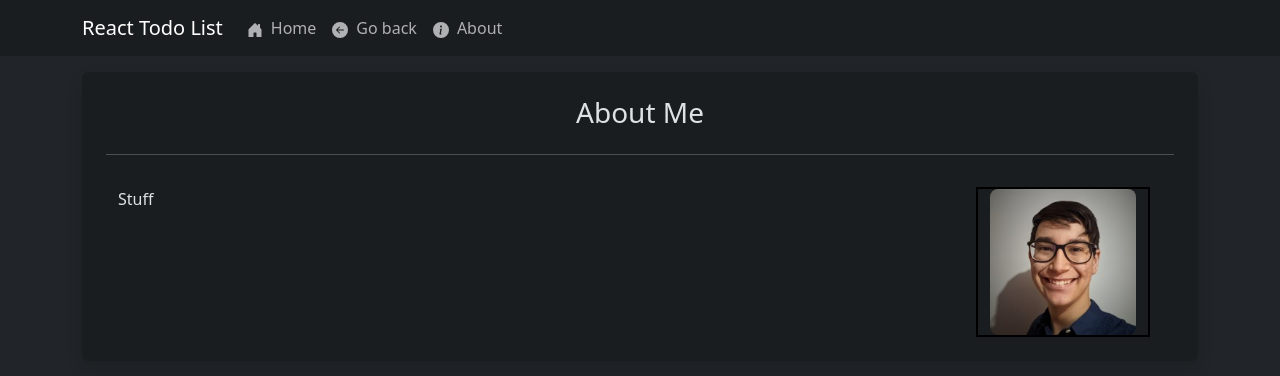
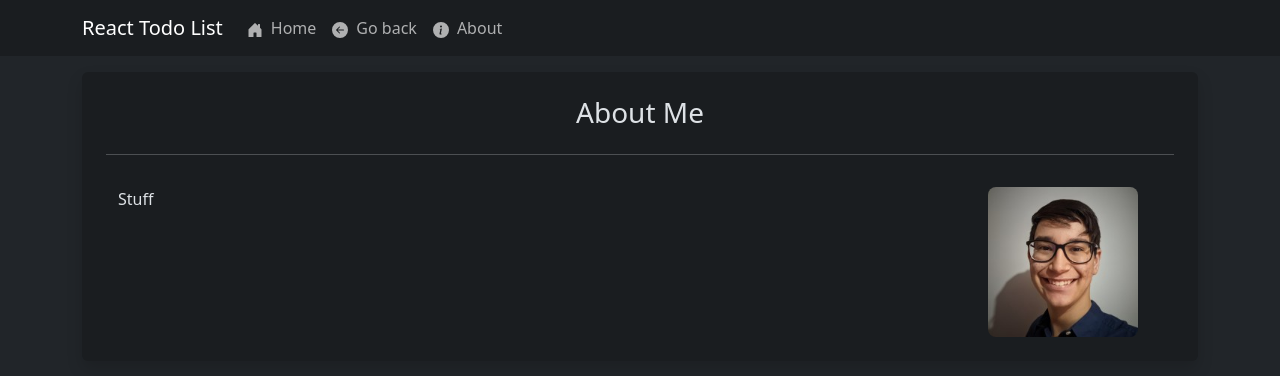
Before and after one commit to davidbasilefilho/react-todo-list, a React (Vite) app: page /react-todo-list/about in a window 1280 px wide. Shown: the top 376 px of the page. Built offline with nearby package versions, Linux system fonts and the light colour scheme.

Commit message:
forgot to take off the border in the column

```diff
--- a/src/AboutPage.jsx
+++ b/src/AboutPage.jsx
@@ -12,7 +12,7 @@ export function AboutPage() {
                 <Col md={10} xs={8} className="text-justify">
                     Stuff
                 </Col>
-                <Col md={2} xs={4} style={{ border: "2px solid black" }}>
+                <Col md={2} xs={4}>
                     <img
                         src={selfie}
                         alt="A photo of me"
```
